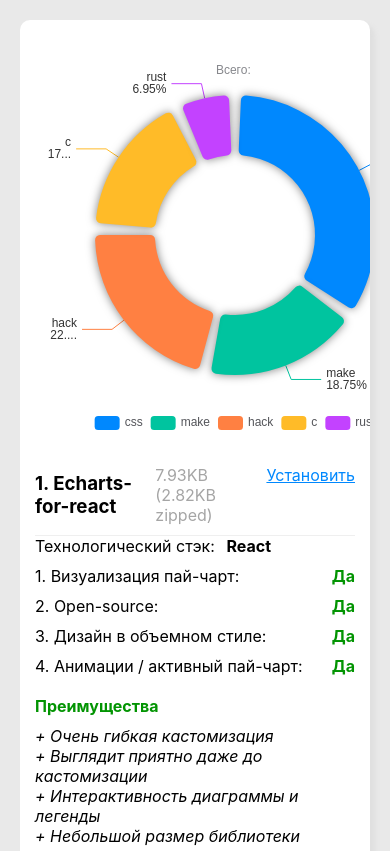
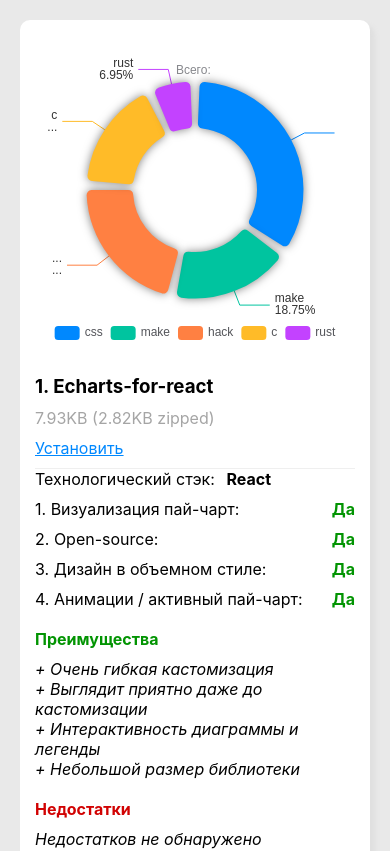
Before and after one commit to Moon1ight/pie-charts, a React (Create React App) app: page / in a window 390 px wide. Shown: the top 851 px of the page. Built offline with nearby package versions, Linux system fonts and the light colour scheme; the HTML template or start-up script is replaced by a standard one.

Commit message:
fixes for mobile screens

```diff
--- a/public/index.html
+++ b/public/index.html
@@ -7,7 +7,7 @@
     <meta name="theme-color" content="#000000" />
     <meta
       name="description"
-      content="Web site created using create-react-app"
+      content="Pie-charts list"
     />
     <link rel="apple-touch-icon" href="%PUBLIC_URL%/logo192.png" />
     <link rel="manifest" href="%PUBLIC_URL%/manifest.json" />
--- a/src/App.css
+++ b/src/App.css
@@ -35,7 +35,7 @@
 .chart-item {
   /* flex: 1; */
   /* max-height: 400px; */
-  width: 400px;
+  /* width: 400px; */
 }
 .chart-info {
   position: relative;
@@ -130,46 +130,42 @@
 
 
 /* Медиа-запросы */
-
+@media (min-width: 1536px) {
+  .chart-item {
+    width: 400px;
+  }
+}
 @media (max-width: 1536px) {
-  .charts-container {
-
+  .chart-item {
+    width: 400px;
   }
   .chart {
       width: 1366px;
   }
 }
 @media (max-width: 1366px) {
-  .charts-container {
-
-  }
   .chart {
       width: 1280px;
   }
 }
 @media (max-width: 1280px) {
-  .charts-container {
-
-  }
   .chart {
       width: 1024px;
   }
 }
 @media (max-width: 1024px) {
-  .charts-container {
-
+  .chart-item {
+    width: 100%;
+    display: flex;
+    justify-content: center;
   }
   .chart {
       width: 768px;
       flex-direction: column;
       height: auto;
-      /* height: 800px; */
   }
 }
 @media (max-width: 768px) {
-  .charts-container {
-
-  }
   .chart {
       width: 640px;
   }
@@ -183,10 +179,17 @@
   }
 }
 @media (max-width: 475px) {
-  .charts-container {
-
-  }
   .chart {
       width: 350px;
   }
+  .chart-item {
+    width: auto;
+  }
+  .chart-info-header {
+    flex-wrap: wrap;
+  }
+  .chart-info-header .title {
+    flex-wrap: wrap;
+    margin-bottom: 10px;
+  }
 }
--- a/src/components/Echarts.jsx
+++ b/src/components/Echarts.jsx
@@ -86,7 +86,7 @@
         <>
             <ReactECharts
                 option={option}
-                style={{ height: 400 }}
+                style={{ height: 310, width: 400 }}
                 onChartReady={onChartReady}
                 onEvents={{
                     click: onChartClick,
--- a/src/components/Victory.jsx
+++ b/src/components/Victory.jsx
@@ -12,6 +12,7 @@
 export const Victory = ({ colors }) => {
     return (
         <VictoryPie
+            height={300}
             data={data}
             colorScale={colors}
             sortKey='y'
```
